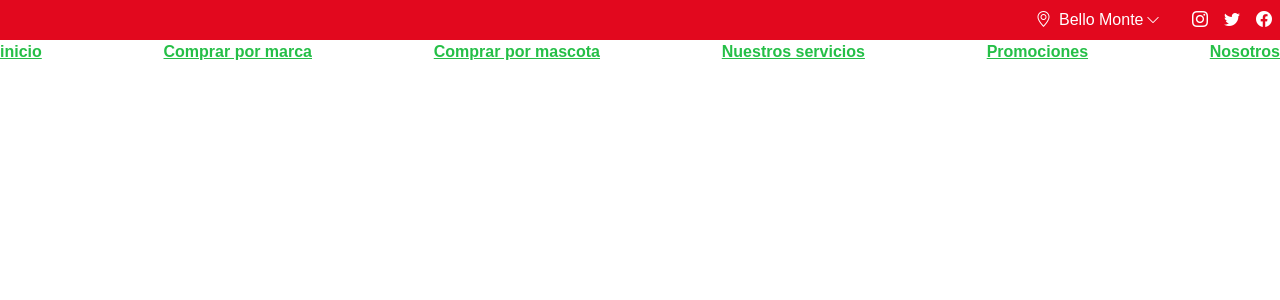
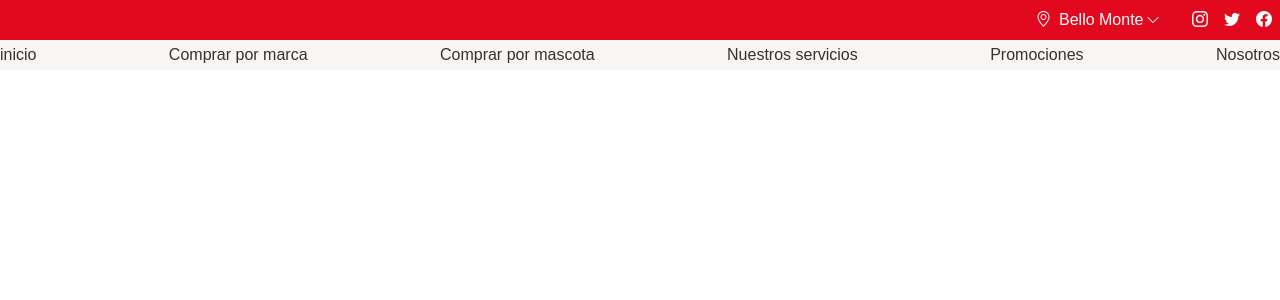
Before and after one commit to andlicon/maxipet, a Next.js app: page / in a window 1280 px wide. Shown: the top 300 px of the page. Built offline with nearby package versions, Linux system fonts and the light colour scheme.

Commit message:
ADD: page navigate done

```diff
--- a/components/Header.tsx
+++ b/components/Header.tsx
@@ -2,7 +2,6 @@ import React from 'react';
 import SelectLocation from './SelectLocation';
 import SocialMediasBar from './SocialMediasBar';
 import PageNavigate from './PageNavigate';
-
 import { indexInternalRedirect } from '../constant/pageRedirect';
 import { socialMediaList } from '../constant/socialMedia';
 import { locationsList } from '../constant/locations';
@@ -14,10 +13,12 @@ function Header() {
       <div className='header'>
         <div className="container mx-auto py-2 flex flex-row justify-end gap-x-4">
           <SelectLocation locations={locationsList} />
-          <SocialMediasBar socialMedias={socialMediaList}/>
+          <SocialMediasBar socialMedias={socialMediaList} />
         </div>
       </div>
-      <PageNavigate items={indexInternalRedirect} />
+      <div className='pageNavigate__container'>
+        <PageNavigate items={indexInternalRedirect} />
+      </div>
     </>
   )
 }
--- a/components/PageNavigate.tsx
+++ b/components/PageNavigate.tsx
@@ -3,12 +3,12 @@ import { PageRedirect } from '../constant/pageRedirect';
 
 function PageNavigate({ items }) {
   return (
-    <nav className='container mx-auto'>
-      <ul className='flex justify-between'>
+    <nav className='container mx-auto pageNavigate'>
+      <ul className='flex justify-between items-center'>
         {
           items.map((pageRedirect: PageRedirect, index: number) => {
             return (
-              <a href={pageRedirect.to} key={index}>
+              <a href={pageRedirect.to} key={index} className='flex items-center'>
                 {pageRedirect.label}
               </a>
             )
--- a/pages/_app.tsx
+++ b/pages/_app.tsx
@@ -6,6 +6,7 @@ import { AppProps } from 'next/app';
 import '../styles.css';
 import '../styles/header.css';
 import '../styles/selectLocation.css';
+import '../styles/pageNavigate.css';
 
 function MyApp({ Component, pageProps }: AppProps) {
   React.useEffect(() => {
--- a/styles.css
+++ b/styles.css
@@ -96,6 +96,7 @@ body {
 /* constants */
 :root {
   --bg-primary: #E2081E;
+  --bg-light-secondary: #F8F5F3;
   --weight-medium: 400;
   --family-mulish: 'Mulish', sans-serif;
   --family-montserrat: 'Montserrat', sans-serif;
@@ -113,6 +114,7 @@ body {
   --size-small: 14px;
   --height-normal: 24px;
   --txt-color-link: #25BF47;
+  --txt-color-primary: #333333;
 }
 
 body, body * {
@@ -120,6 +122,7 @@ body, body * {
   font-weight: var(--weight-regular);
   font-size: var(--size-normal);
   line-height: var(--height-normal);
+  color: var(--txt-color-primary);
 }
 
 body .bold {
--- /dev/null
+++ b/styles/pageNavigate.css
@@ -0,0 +1,13 @@
+.pageNavigate__container {
+  background-color: var(--bg-light-secondary);
+}
+
+.pageNavigate ul {
+  height: 30px;
+}
+
+.pageNavigate a {
+  color: var(--txt-color-primary);
+  font-weight: var(--weight-regular);
+  text-decoration: none;
+}
```
